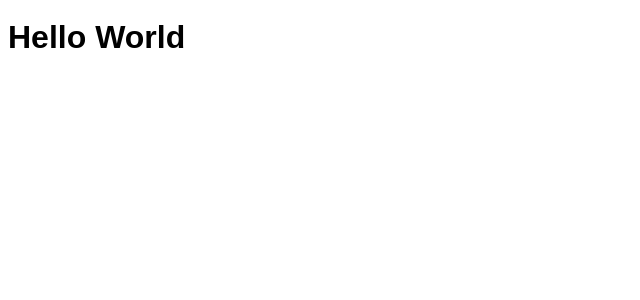
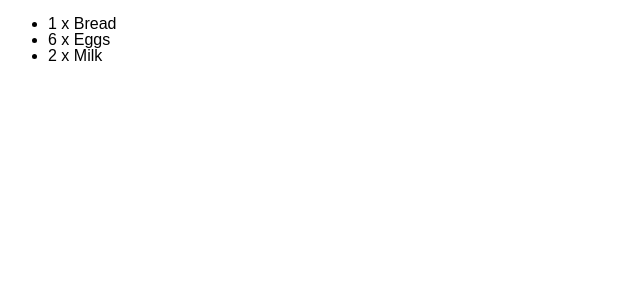
Before and after one commit to keumhwanmoon/react-just-started, a React app: page / in a window 1280 px wide. Shown: the top 300 px of the page, without its empty margins (0-640 px from the left). Built offline with nearby package versions, Linux system fonts and the light colour scheme.

Commit message:
리액트 컴포넌트 조합하기

```diff
--- a/app/App.js
+++ b/app/App.js
@@ -1,12 +1,37 @@
 import React, { Component } from 'react';
 import {render} from 'react-dom';
 
-class App extends Component {
-  render(){
+// class App extends Component {
+//   render(){
+//     var place = "World"
+//     return (
+//       <h1>Hello {place}!!</h1>
+//     );
+//   }
+// }
+
+// 부모 컴포넌트
+class GroceryList extends Component {
+  render() {
     return (
-      <h1>Hello World</h1>
-    );
+        <ul>
+          <ListItem quantity="1" name="Bread" />
+          <ListItem quantity="6" name="Eggs" />
+          <ListItem quantity="2" name="Milk" />
+        </ul>
+    )
   }
 }
 
-render(<App />, document.getElementById('root'));
+// 자식 컴포넌트
+class ListItem extends Component {
+    render() {
+        return (
+            <li>
+                {this.props.quantity} x {this.props.name}
+            </li>
+        )
+    }
+}
+
+render(<GroceryList />, document.getElementById('root'));
--- a/package.json
+++ b/package.json
@@ -5,7 +5,7 @@
   "author": "Cássio Zen",
   "license": "ISC",
   "scripts": {
-    "start": "webpack-dev-server --progress",
+    "start": "node_modules/.bin/webpack-dev-server --progress",
     "build": "NODE_ENV=production node_modules/.bin/webpack -p --progress --colors"
   },
   "devDependencies": {
```
Also changed, not shown: 1 other file (tests, documents, lock files or other folders).
